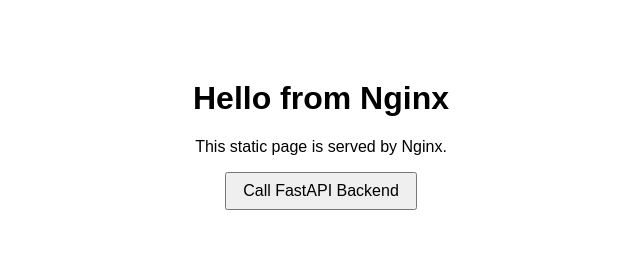
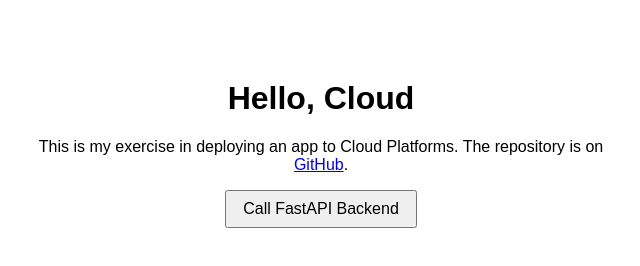
Before and after one commit to ChaoticRoman/getting-started-minikube, a plain HTML site: page frontend/index.html in a window 1280 px wide. Shown: the whole page, without its empty margins (319-959 px from the left). Drawn offline with Linux system fonts and the light colour scheme.

Commit message:
Deploy to ACA

```diff
--- a/frontend/index.html
+++ b/frontend/index.html
@@ -11,8 +11,11 @@
     </style>
 </head>
 <body>
-    <h1>Hello from Nginx</h1>
-    <p>This static page is served by Nginx.</p>
+    <h1>Hello, Cloud</h1>
+    <p>
+        This is my exercise in deploying an app to Cloud Platforms.
+        The repository is on <a href="https://github.com/ChaoticRoman/getting-started-minikube/">GitHub</a>.
+    </p>
     <button onclick="callBackend()">Call FastAPI Backend</button>
     <p id="response"></p>
     <script>
```
Also changed, not shown: 4 other files.
